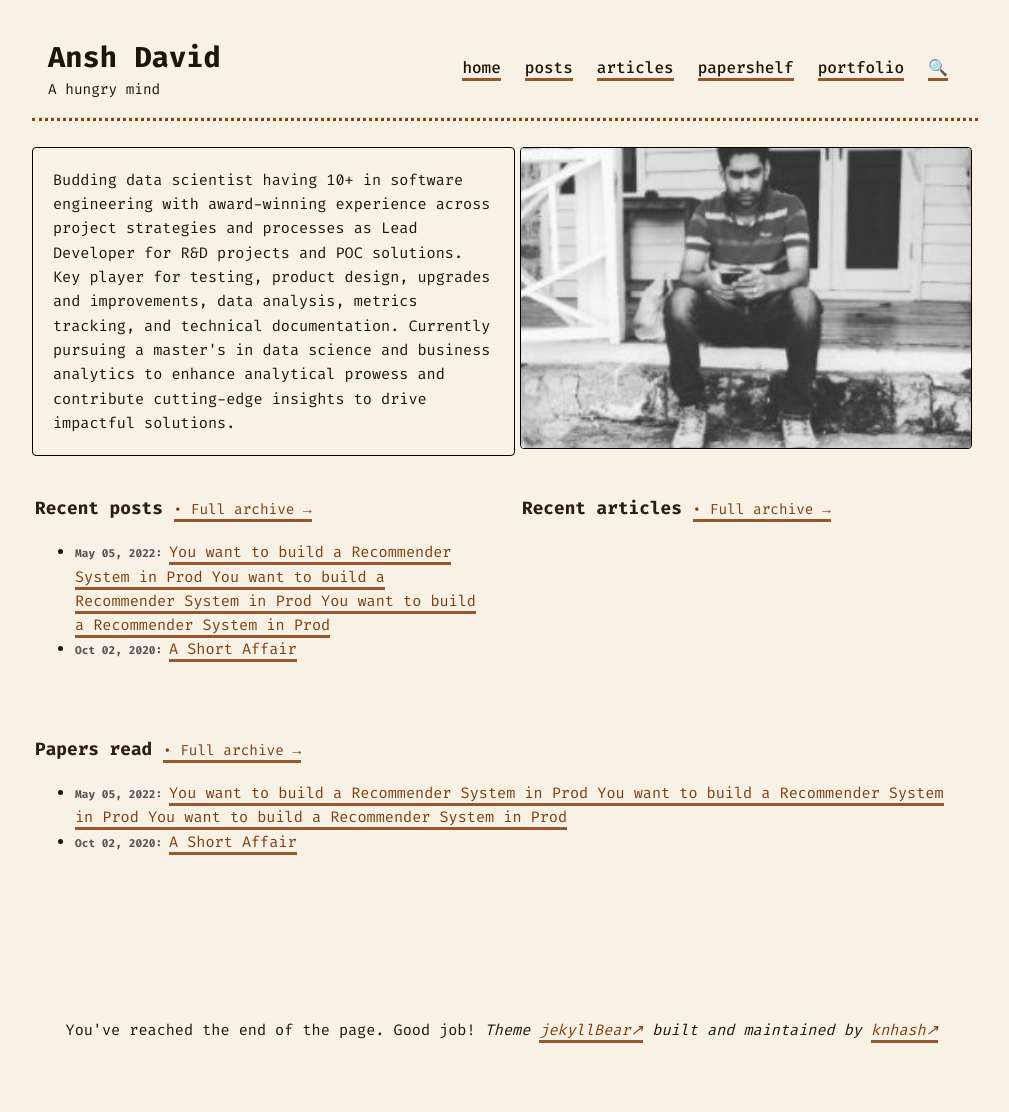
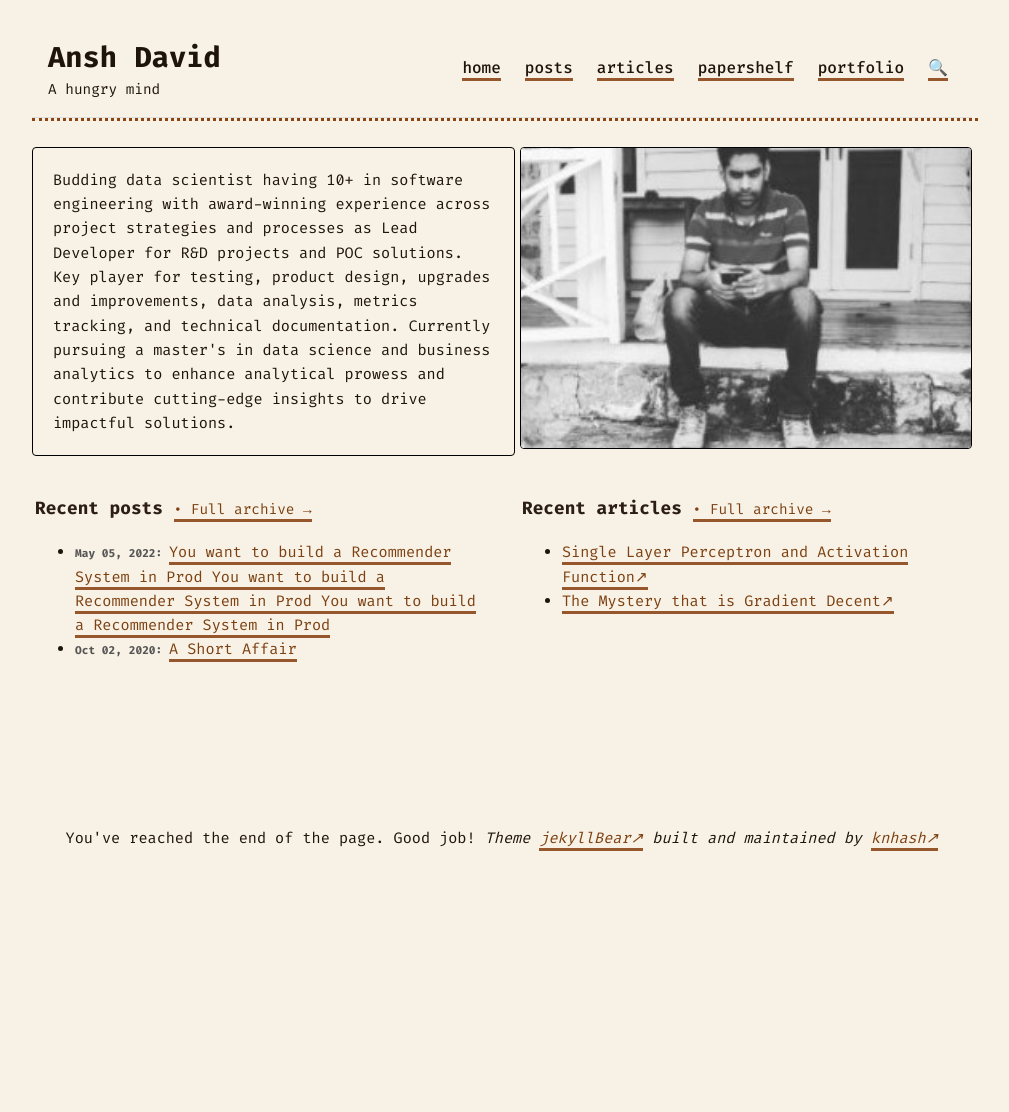
Before and after one commit to anshdavid/anshdavid.github.io, a Jekyll site: the page built from index.md, in a window 1280 px wide. Shown: the whole page, without its empty margins (138-1147 px from the left). Built offline with Jekyll 4.4.1, drawn with Linux system fonts in a browser that asks for light colours; after the commit the page ends 920 px from its top, so only the background shows below that.

Commit message:
add articles and posts page

```diff
--- a/_config.yml
+++ b/_config.yml
@@ -7,12 +7,13 @@
 includes_dir: _includes
 # sass:
 #   sass_dir: _sass
+
 collections:
   my_tags:
     output: true
     permalink: /tagged/:slug/
   pages:
-    output: false
+    output: true
     permalink: /pages/:path
   papershelf:
     output: true
--- a/_data/navigation.yml
+++ b/_data/navigation.yml
@@ -1,20 +1,23 @@
-Blog: /blog
-Fiction: /design-post
-
 # main links
 masthead:
   - title: "home"
     permalink: "/"
   - title: "posts"
-    permalink: "/pages/archive-posts.html"
+    permalink: "/pages/posts.html"
   - title: "articles"
-    permalink: "/pages/archive-articles.html"
+    permalink: "/pages/articles.html"
   - title: "papershelf"
-    permalink: "/pages/archive-papershelf.html"
+    permalink: "/pages/papershelf.html"
   - title: "portfolio"
     permalink: "/"
   - title: 🔍
     permalink: "/"
+
+medium:
+  - title: "Single Layer Perceptron and Activation Function"
+    permalink: "https://medium.com/codex/single-layer-perceptron-and-activation-function-b6b74b4aae66"
+  - title: "The Mystery that is Gradient Decent"
+    permalink: "https://medium.com/codex/the-mystery-that-is-gradient-decent-84a6df448e86"
 
 footer:
   - title: "Parent Page A"
--- a/_includes/fragement__home_recent.html
+++ b/_includes/fragement__home_recent.html
@@ -1,6 +1,7 @@
 <section class="recent-section">
     <div class="recent-content">
-        <h3 class="recent-content-heading">Recent posts <a href="#" class="archive-link">• Full archive →</a></h3>
+        <h3 class="recent-content-heading">Recent posts <a href="/pages/posts.html" class="archive-link">• Full archive
+                →</a></h3>
         <ul class="recent-list">
             {% for post in site.posts offset:1 limit:3 %}
             <li>
@@ -11,18 +12,18 @@
         </ul>
     </div>
     <div class="recent-content">
-        <h3 class="recent-content-heading">Recent articles <a href="#" class="archive-link">• Full archive →</a></h3>
+        <h3 class="recent-content-heading">Recent articles <a href="/pages/articles.html" class="archive-link">• Full
+                archive →</a></h3>
         <ul class="recent-list">
-            {% for post in site.articles offset:1 limit:2 %}
+            {% for item in site.data.navigation.medium %}
             <li>
-                <span class="article-date">{{ post.date | date: "%b %d, %Y" }}: </span>
-                <a href="{{post.url}}">{{post.title}}</a>
+                <a href="{{ item.permalink | strip}}">{{ item.title }}</a>
             </li>
             {% endfor %}
         </ul>
     </div>
 </section>
-<section class="recent-section">
+<!-- <section class="recent-section">
     <div class="recent-content">
         <h3 class="recent-content-heading">Papers read <a href="#" class="archive-link">• Full archive →</a></h3>
         <ul class="recent-list">
@@ -34,4 +35,4 @@
             {% endfor %}
         </ul>
     </div>
-</section>
+</section> -->
--- /dev/null
+++ b/_pages/posts.md
@@ -0,0 +1,25 @@
+---
+layout: archive-post
+---
+
+<br />
+Each passing week, I take my pen in hand,\
+To capture thoughts that in my mind do grow.\
+On topics vast as sea or grains of sand,\
+I weave my words, their essence to bestow.
+
+
+What truths I've found, what wonders I have seen,\
+Are shaped and crafted, bound in written lore.\
+Through fleeting hours, where thought and heart convene,\
+I pen my musings, seeking ever more.
+
+
+Oh, reader, here assembled is the hoard,\
+A trove of lines to stir both heart and head.\
+These humble works, to thee I now afford,\
+My labors laid where curious souls are led.
+
+So take these words, and journey where they lead,\
+A garden grown from every planted seed.\
+<br />
--- a/assets/css/components/home_section.css
+++ b/assets/css/components/home_section.css
@@ -6,6 +6,7 @@
     --spacing: 1rem;
     --small-font: 0.9rem;
     --smaller-font: 0.7rem;
+    --smaller-font-archive-date: 0.9rem;
 }
 
 .recent-section {
@@ -65,6 +66,12 @@
     font-size: var(--smaller-font);
 }
 
+.article-date-archive {
+    color: var(--date-color);
+    font-weight: bold;
+    font-size: var(--smaller-font-archive-date);
+}
+
 .article-list a {
     color: var(--link-color);
     font-size: var(--small-font);
```
Also changed, not shown: _layouts/archive-article.html (+33 -0 lines), _layouts/archive-blog.html (deleted, +0 -52 lines), _layouts/archive-post.html (added, +53 -0 lines), _pages/articles.md (added, +15 -0 lines), _pages/archive-articles.html (deleted), _pages/archive-papershelf.html (deleted), _pages/archive-posts.html (deleted), _pages/archive-search.html (deleted), _pages/papershelf.md (added), _pages/portfolio.html (deleted), _pages/portfolio.md (added), _pages/search.md (added), index.md (line endings or trailing spaces).
